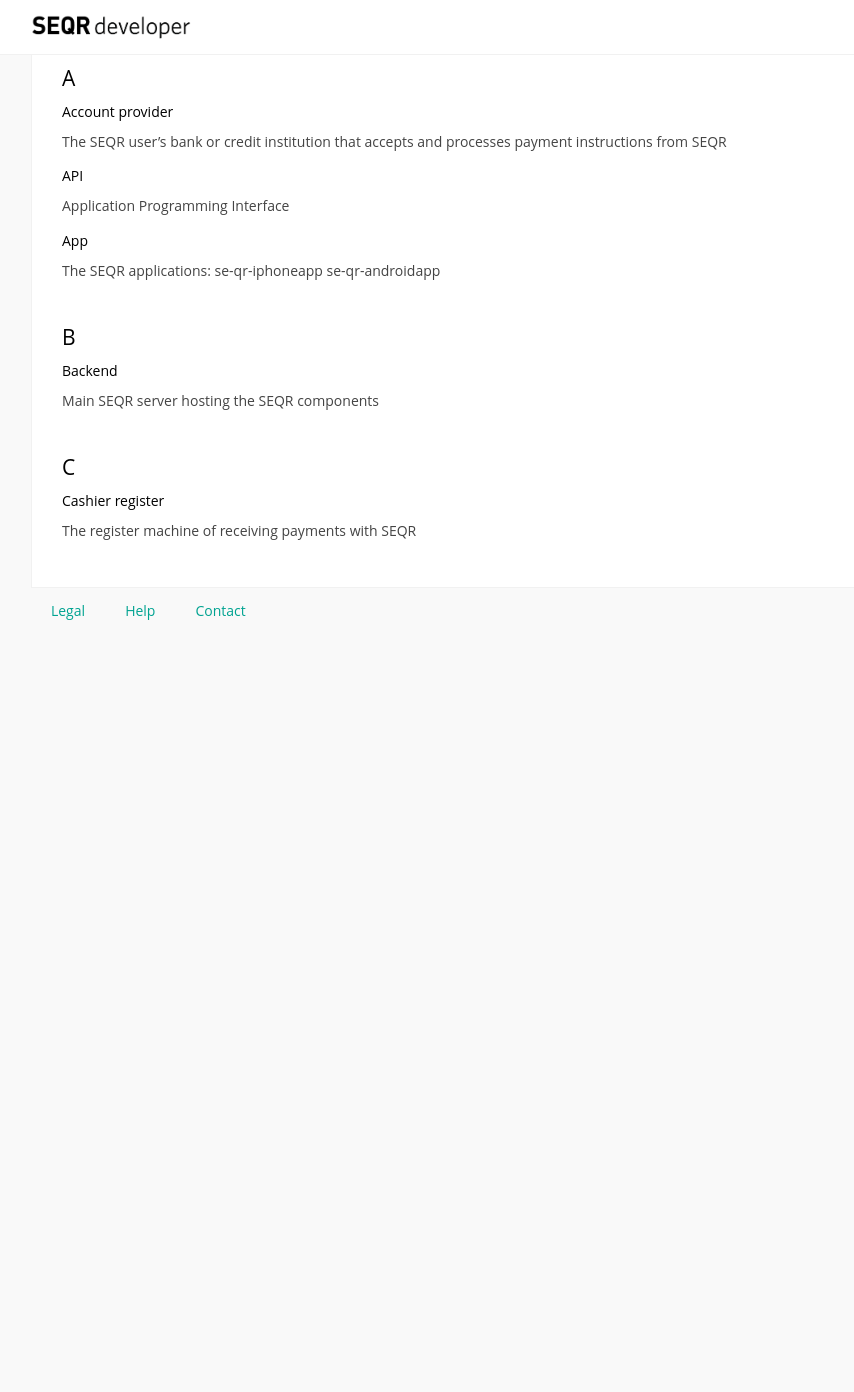
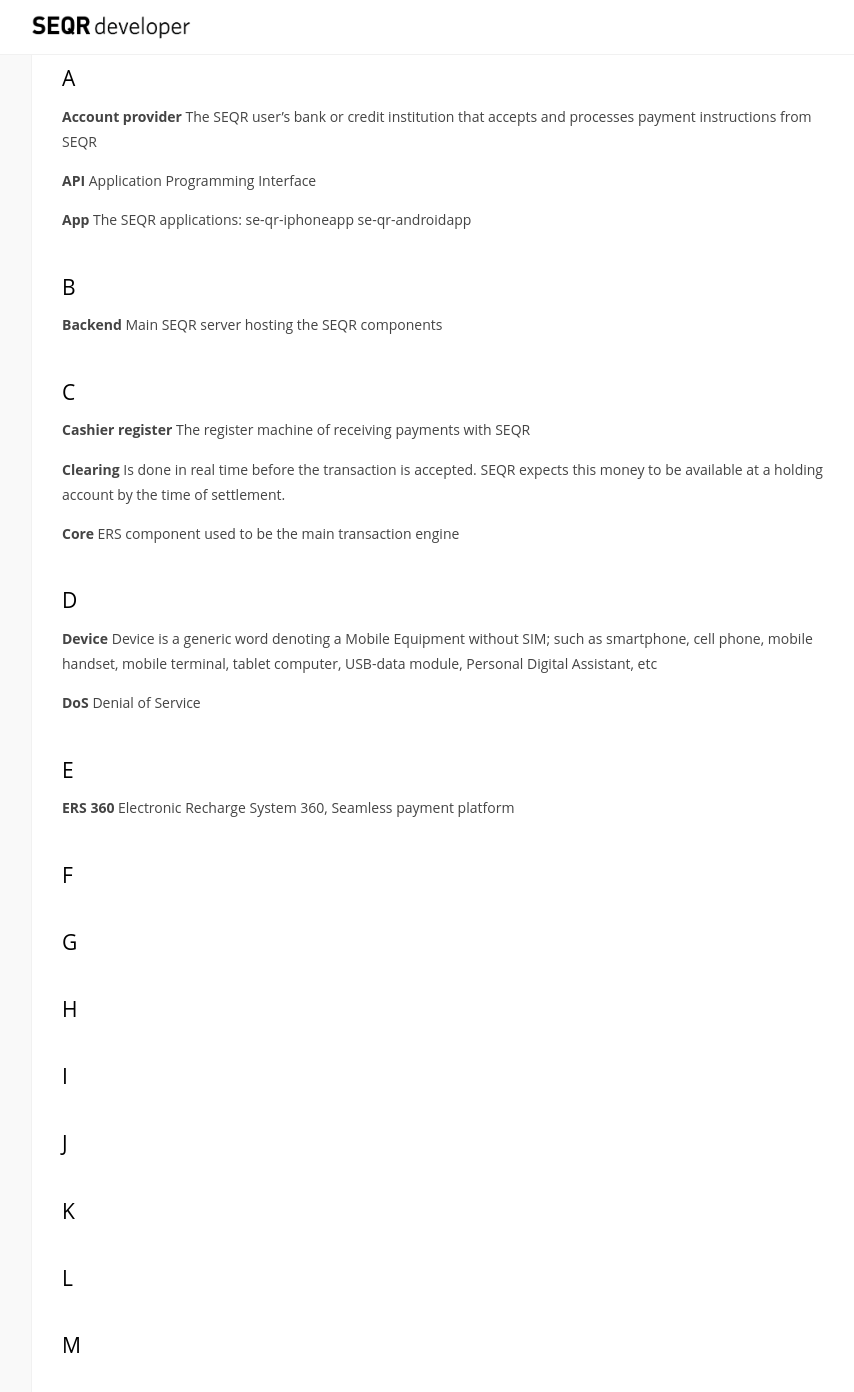
Before and after one commit to SeamlessDistribution/SeamlessDistribution.github.io, a Jekyll site: the page built from merchant/reference/glossary.md, in a window 1280 px wide and 1400 px high, scrolled down 483 px. Shown: the top 1392 px of the window, without its empty margins (184-1038 px from the left). Built offline with Jekyll 4.4.1, drawn with Linux system fonts in a browser that asks for light colours; nearby versions of some CDN libraries; before the commit the page ends 1113 px from its top, so only the background shows below that.

Commit message:
Update glossary.md

```diff
--- a/merchant/reference/glossary.md
+++ b/merchant/reference/glossary.md
@@ -9,15 +9,89 @@
 Terminology used include:
 
 ### A
-#### Account provider
+**Account provider**
 The SEQR user’s bank or credit institution that accepts and processes payment instructions from SEQR
-#### API
+
+**API**
 Application Programming Interface
-#### App
+
+**App**
 The SEQR applications: se-qr-iphoneapp se-qr-androidapp
 ### B
-#### Backend
+
+**Backend**
 Main SEQR server hosting the SEQR components
 ### C
-#### Cashier register
+
+**Cashier register**
 The register machine of receiving payments with SEQR
+
+**Clearing**
+Is done in real time before the transaction is accepted. SEQR expects this money to be available at a holding account by the time of settlement.
+
+**Core**
+ERS component used to be the main transaction engine
+
+### D
+**Device**
+Device is a generic word denoting a Mobile Equipment without SIM; such as smartphone, cell phone, mobile handset, mobile terminal, tablet computer, USB-data module, Personal Digital Assistant, etc
+
+**DoS**
+Denial of Service
+
+### E
+**ERS 360**
+Electronic Recharge System 360, Seamless payment platform
+
+### F
+
+
+### G
+
+
+### H
+
+
+### I
+
+
+### J
+
+
+### K
+
+
+### L
+
+
+### M
+
+
+### N
+
+
+### O
+
+
+### P
+
+
+### Q
+
+
+### R
+
+
+### S
+
+
+### T
+
+
+### U
+
+
+### V
+
+
+### W
```
